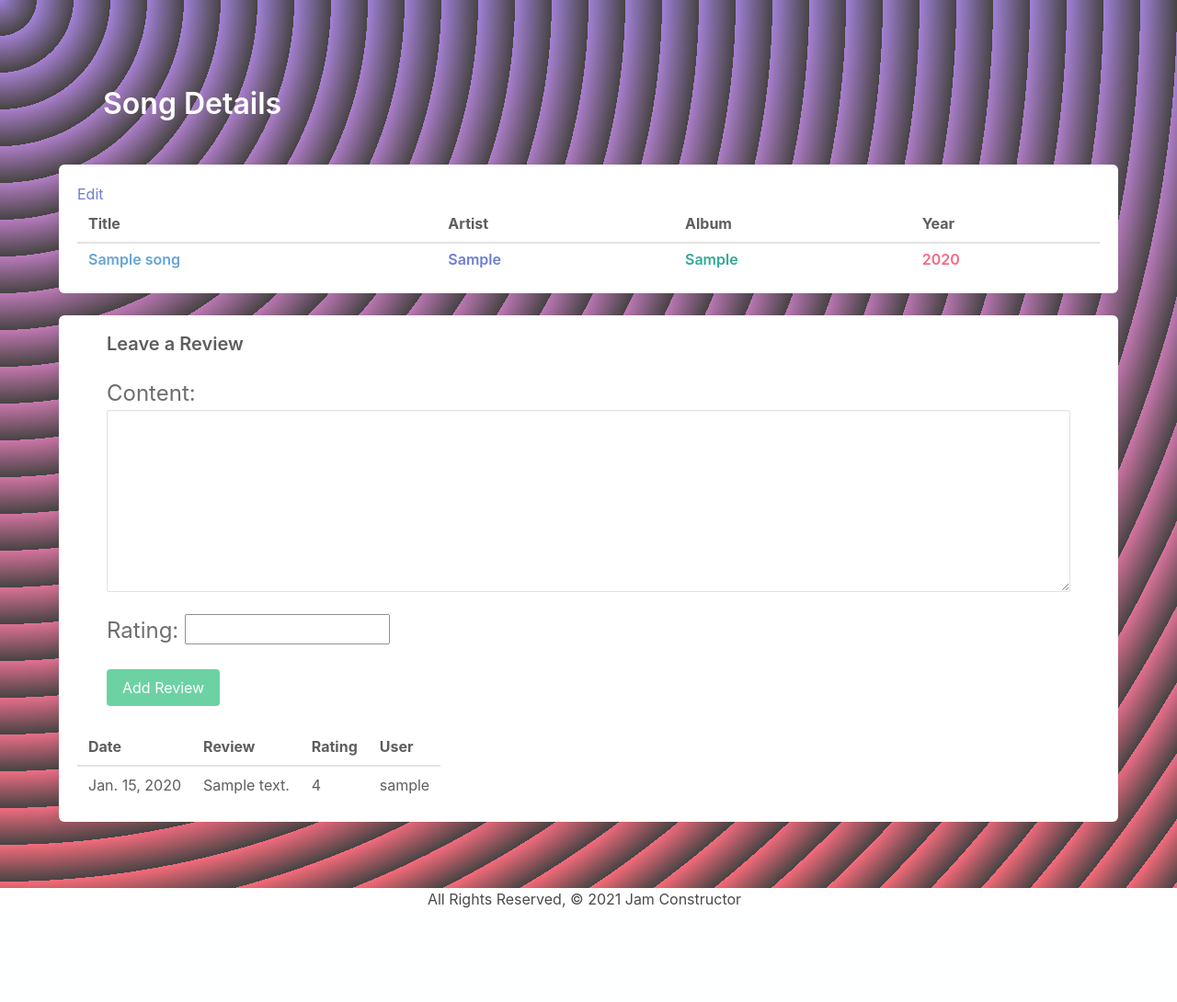
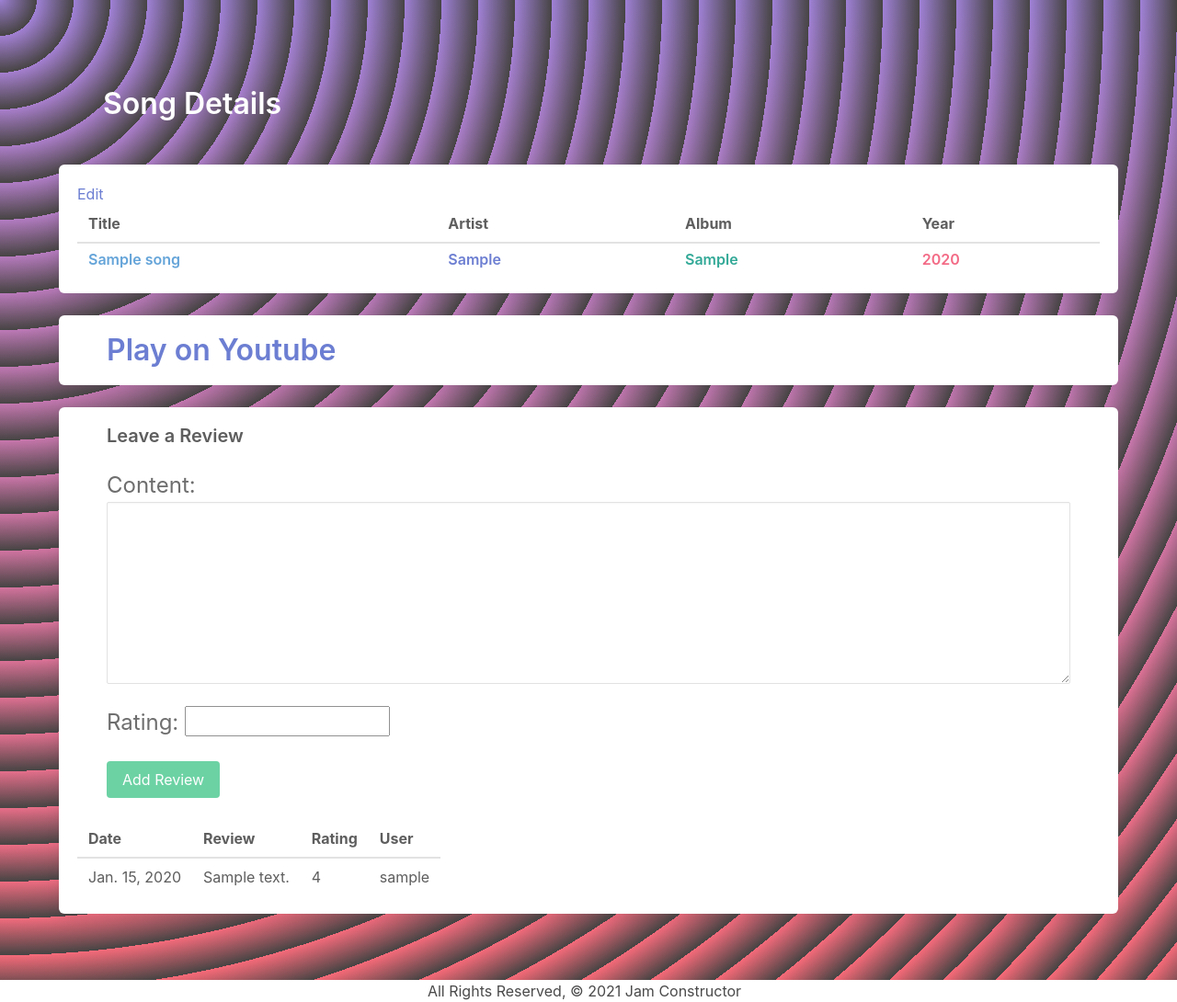
Before and after one commit to andrewpaparella/Jam_Constructor, a Django app: page /songs/1/ in a window 1280 px wide. Shown: the part 57-1147 px from the top of the page at 92% size. Before the commit the page ends 1045 px from the top, so only its background shows below. Run offline with Django 3.2, Linux system fonts and the light colour scheme; tables that the repository leaves empty hold one stand-in row (values such as "Sample post").

Commit message:
ads youtube link feature in song details page

```diff
--- a/main_app/templates/songs/details.html
+++ b/main_app/templates/songs/details.html
@@ -20,13 +20,14 @@
     </div>
   </div>
 </div>
+
 <div class="block">
   <div class="box">
     <div class="content">
       <table class="table is-rounded">
-      {% if playlist.user.id == user.id %}
-      <a href="{% url 'songs_update' song.id %}">Edit</a>
-      {% endif %}
+        {% if playlist.user.id == user.id %}
+        <a href="{% url 'songs_update' song.id %}">Edit</a>
+        {% endif %}
         <thead>
           <tr>
             <th>Title</th>
@@ -47,6 +48,20 @@
     </div>
   </div>
 </div>
+
+{% if song.youtube %}
+<div class="block">
+  <div class="box">
+    <div class="container is-fluid">
+      <div class="content">
+        <a class="title has-text-link" href="{{ song.youtube }}"
+          >Play on Youtube</a
+        >
+      </div>
+    </div>
+  </div>
+</div>
+{% endif %}
 
 <div class="box">
   <div class="block">
```
